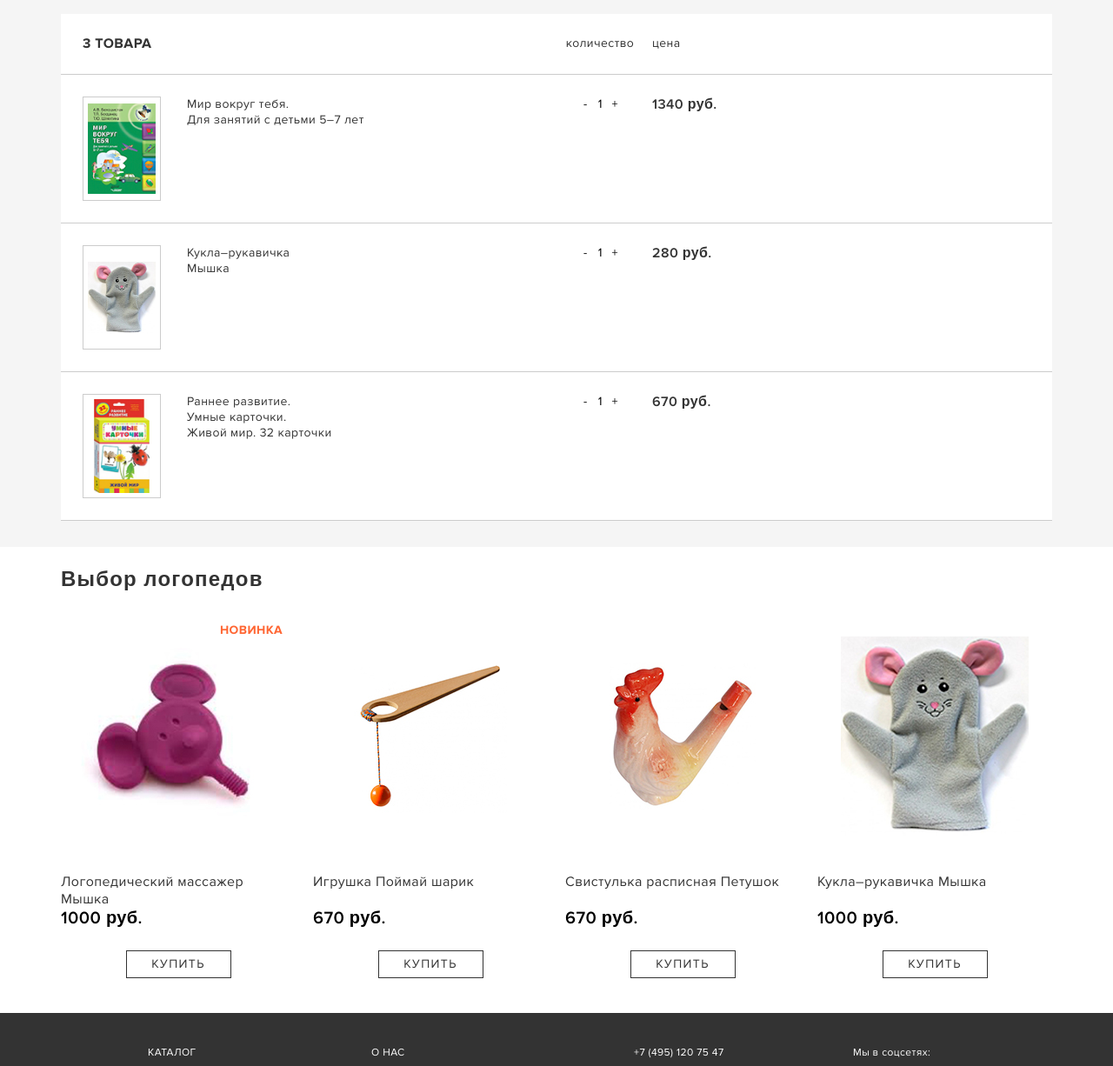
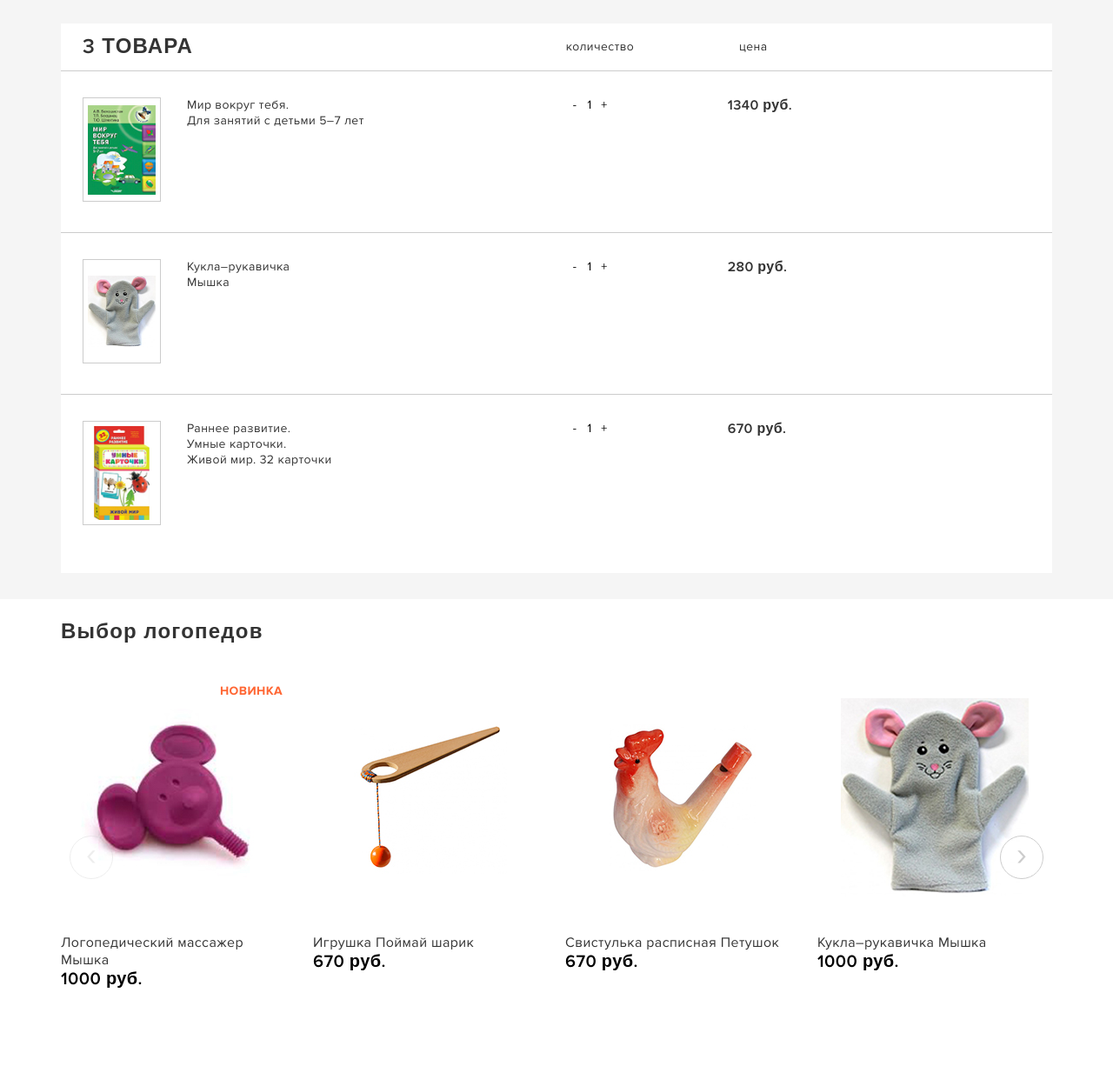
Before and after one commit to Verta-master/logoped, a website: page basket.html in a window 1280 px wide. Shown: the part 1109-2335 px from the top of the page at 87% size. Drawn offline with nearby package versions, Linux system fonts and the light colour scheme; files that its build step writes are made by us from their sources.

Commit message:
Basket PP

```diff
--- a/basket.html
+++ b/basket.html
@@ -5,6 +5,7 @@
   <meta name="robots" content="noindex">
   <meta  name="viewport" content="width=device-width,initial-scale=1">
   <title>Bсе для логопеда</title>
+  <link rel="stylesheet" href="https://cdnjs.cloudflare.com/ajax/libs/Swiper/4.2.2/css/swiper.min.css">
   <link rel="stylesheet" href="css/style.min.css">
 </head>
 <body>
@@ -95,7 +96,7 @@
   <main>
     <section class="basket">
       <div class="wrapper">
-        <p class="title-h2">Оформление заказа</p>
+        <p class="title">Оформление заказа</p>
         <form action="#" class="form">
           <p>Укажите контактную информацию</p>
           <div class="form__wrap">
@@ -163,7 +164,7 @@
 
         <ul class="basket__table">
           <li class="basket__line basket__line--title">
-            <p class="title-h2">3 товара</p>
+            <p class="title">3 товара</p>
             <p class="basket__btns">количество</p>
             <p class="basket__price">цена</p>
           </li>
@@ -218,8 +219,9 @@
 
     <div class="show wrapper">
       <p class="title">Выбор логопедов</p>
-      <ul class="show__list">
-        <li class="show__item">
+      <div class="swiper-container slider">
+        <div class="swiper-wrapper">
+          <div class="swiper-slide show__item">
             <a href="#" class="show__img">
               <img src="img/img-5.jpg" alt="Логопедический массажер Мышка" width="242" height="242">
               <span class="show__new">НОВИНКА</span>
@@ -231,8 +233,8 @@
               </div>
               <a href="#" class="btn show__btn">купить</a>
             </div>
-        </li>
-        <li class="show__item">
+          </div>
+          <div class="swiper-slide show__item">
             <a href="#" class="show__img">
               <img src="img/img-6.jpg" alt="Игрушка Поймай шарик" width="176" height="176">
               <span class="show__new show__hidden">НОВИНКА</span>
@@ -244,8 +246,8 @@
               </div>
               <a href="#" class="btn show__btn">купить</a>
             </div>
-        </li>
-        <li class="show__item">
+          </div>
+          <div class="swiper-slide show__item">
             <a href="#" class="show__img">
               <img src="img/img-7.jpg" alt="Свистулька расписная Петушок" width="168" height="169">
               <span class="show__new show__hidden">НОВИНКА</span>
@@ -257,8 +259,8 @@
               </div>
               <a href="#" class="btn show__btn">купить</a>
             </div>
-        </li>
-        <li class="show__item">
+          </div>
+          <div class="swiper-slide show__item">
             <a href="#" class="show__img">
               <img src="img/img-8.jpg" alt="Кукла–рукавичка Мышка" width="216" height="229">
               <span class="show__new show__hidden">НОВИНКА</span>
@@ -270,7 +272,38 @@
               </div>
               <a href="#" class="btn show__btn">купить</a>
             </div>
-        </li>
+          </div>
+          <div class="swiper-slide show__item">
+            <a href="#" class="show__img">
+              <img src="img/img-5.jpg" alt="Логопедический массажер Мышка" width="242" height="242">
+              <span class="show__new">НОВИНКА</span>
+            </a>
+            <div class="show__info">
+              <p class="show__title">Логопедический массажер Мышка</p>
+              <div class="show__price">
+                <span class="show__price-active">1000 руб.</span>
+              </div>
+              <a href="#" class="btn show__btn">купить</a>
+            </div>
+          </div>
+          <div class="swiper-slide show__item">
+            <a href="#" class="show__img">
+              <img src="img/img-6.jpg" alt="Игрушка Поймай шарик" width="176" height="176">
+              <span class="show__new show__hidden">НОВИНКА</span>
+            </a>
+            <div class="show__info">
+              <p class="show__title">Игрушка Поймай шарик</p>
+              <div class="show__price">
+                <span class="show__price-active">670 руб.</span>
+              </div>
+              <a href="#" class="btn show__btn">купить</a>
+            </div>
+          </div>
+        </div>
+        <div class="swiper-button-prev slider__prev">&lsaquo;</div>
+        <div class="swiper-button-next slider__next">&rsaquo;</div>
+      </div>
+      <ul class="show__list">
       </ul>
     </div>
   </main>
@@ -316,5 +349,21 @@
 
   <script src="js/jquery-3.2.1.min.js"></script>
   <script src="js/script.js"></script>
+  <script src="https://cdnjs.cloudflare.com/ajax/libs/Swiper/4.2.2/js/swiper.min.js"></script>
+
+  <!-- Slider -->
+  <script>
+    var mySwiper = new Swiper ('.slider', {
+      navigation: {
+        nextEl: '.slider__next',
+        prevEl: '.slider__prev',
+      },
+      simulateTouch: false,
+      preventClicks: false,
+      preventClicksPropagation: false,
+      slidesPerView: 'auto',
+      spaceBetween: 20,
+    });
+  </script>
 </body>
 </html>
--- a/less/blocks/basket.less
+++ b/less/blocks/basket.less
@@ -1,10 +1,10 @@
 .basket {
-  padding-top: 30px;
+  padding-top: 5px;
   padding-bottom: 30px;
   background-color: @grey;
 
-  .title-h2 {
-    text-align: left;
+  .title {
+    text-transform: uppercase;
   }
 }
 
@@ -19,17 +19,18 @@
   display: flex;
   justify-content: space-between;
   margin-bottom: 30px;
+  margin-top: 35px;
 }
 
 .basket__form {
   width: 490px;
-  padding: 25px;
+  padding: 5px 25px;
   background-color: #fff;
 }
 
 .basket__more {
   width: 625px;
-  padding: 20px;
+  padding: 5px 20px;
   background-color: #fff;
 
   .show__btn {
@@ -62,7 +63,8 @@
   cursor: pointer;
   width: 406px;
   min-height: 120px;
-  margin-bottom: 35px;
+  margin-top: 30px;
+  margin-bottom: 32px;
   padding: 20px;
   padding-left: 70px;
   border: 1px solid rgb(153, 153, 153);
@@ -101,7 +103,7 @@
 }
 
 .basket__btn {
-  margin-top: 45px;
+  margin-top: 40px;
   width: 176px;
   height: 32px;
   display: flex;
@@ -128,6 +130,7 @@
 .basket__table {
   .reset();
   list-style: none;
+  padding-bottom: 20px;
   background-color: #fff;
 }
 
@@ -135,7 +138,8 @@
   display: flex;
   justify-content: flex-start;
   align-items: flex-start;
-  padding: 25px;
+  padding: 30px 25px;
+  padding-bottom: 35px;
   border-bottom: 1px solid rgb(204, 204, 204);
   .transition();
 
@@ -143,11 +147,23 @@
     margin: 0;
   }
 
-  .title-h2 {
+  .basket__price {
+    margin-left: 100px;
+  }
+
+  .title {
     width: 535px;
   }
 
+  &:last-child {
+    border-bottom: 0;
+  }
+
   &--title {
+    padding-top: 13px;
+    padding-bottom: 13px;
+    align-items: center;
+
     .basket__price {
       font-size: 14px;
       font-weight: 400;
@@ -179,7 +195,6 @@
 
 .basket__price {
   width: 200px;
-  margin-left: auto;
   font-size: 16px;
   font-weight: 600;
 }
--- a/less/blocks/form.less
+++ b/less/blocks/form.less
@@ -1,5 +1,7 @@
 .form {
-  padding: 15px 25px;
+  margin-top: 35px;
+  padding: 3px 25px;
+  padding-bottom: 38px;
   background-color: #fff;
 }
 
@@ -7,6 +9,7 @@
   display: flex;
   justify-content: flex-start;
   align-items: flex-start;
+  padding-top: 5px;
 }
 
 .form__column--mr {
--- a/less/blocks/info.less
+++ b/less/blocks/info.less
@@ -1,12 +1,8 @@
 .info {
   padding-top: 30px;
-  padding-bottom: 85px;
-
-  .show {
-    margin-top: 50px;
-    padding-top: 50px;
-    border-top: 1px solid rgb(153, 153, 153);
-  }
+  padding-bottom: 35px;
+  margin-bottom: 70px;
+  border-bottom: 1px solid rgb(153, 153, 153);
 }
 
 .info__title {
--- /dev/null
+++ b/less/blocks/slider.less
@@ -0,0 +1,32 @@
+.slider {
+  padding-top: 10px;
+  margin-bottom: 30px;
+
+  .swiper-wrapper {
+    display: flex;
+  }
+
+  .show__btn {
+    opacity: 0;
+    .transition();
+  }
+
+  .show__item {
+    margin-right: 0;
+
+    &:hover,
+    &:active {
+      .show__btn {
+        opacity: 1;
+        .transition();
+      }
+    }
+  }
+}
+
+.slider__prev,
+.slider__next {
+  background-color: rgba(255,255,255,0);
+  color: rgb(204, 204, 204);
+  border: 1px solid rgb(204, 204, 204);
+}
--- a/less/style.less
+++ b/less/style.less
@@ -30,3 +30,4 @@
 @import "blocks/feedback";
 @import "blocks/basket";
 @import "blocks/form";
+@import "blocks/slider";
```
Also changed, not shown: 404.html (+61 -12 lines). Lines whose indentation alone changed are shown as unchanged.
